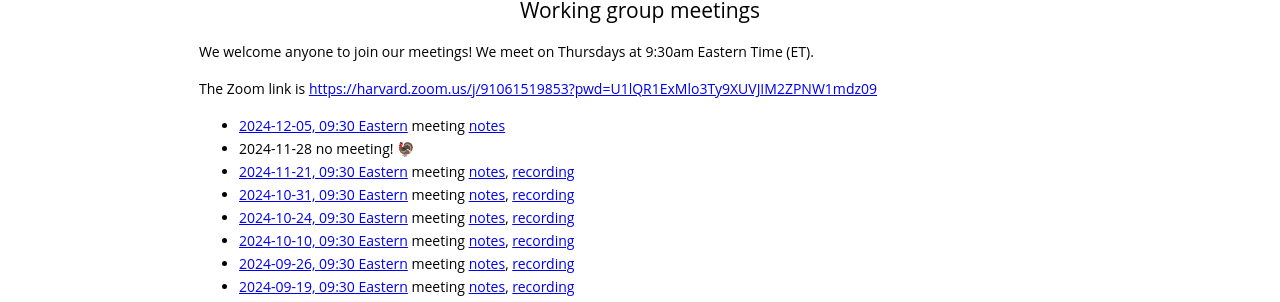
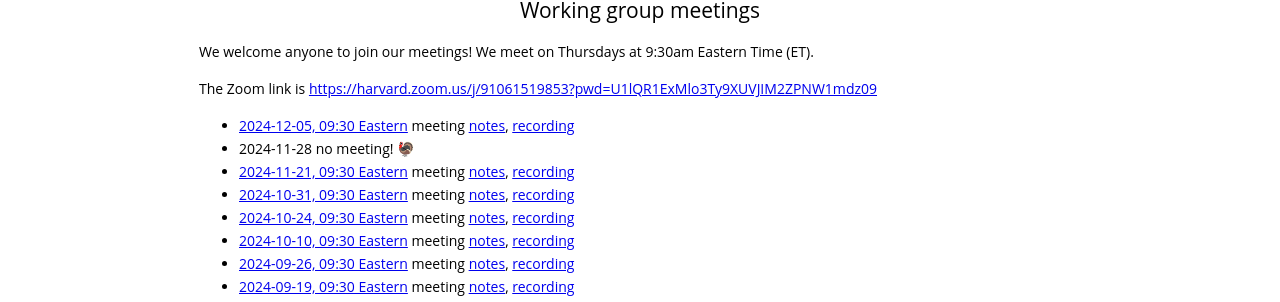
Before and after one commit to gdcc/ct.gdcc.io, a Jekyll site: the page built from index.md, in a window 1280 px wide and 900 px high, scrolled down 730 px. Shown: the part 144-446 px from the top of the window. Built offline with Jekyll 4.4.1, drawn with Linux system fonts in a browser that asks for light colours; our own code applies the rules of GitHub Pages for plain Markdown files.

Commit message:
add recording

```diff
--- a/index.md
+++ b/index.md
@@ -22,7 +22,7 @@ We welcome anyone to join our meetings! We meet on Thursdays at 9:30am Eastern T
 
 The Zoom link is <https://harvard.zoom.us/j/91061519853?pwd=U1lQR1ExMlo3Ty9XUVJIM2ZPNW1mdz09>
 
-- [2024-12-05, 09:30 Eastern](https://time.is/compare/0930_05_Dec_2024_in_Boston) meeting [notes](https://docs.google.com/document/d/1qZnns9AnZ-I0mfPaBmXjXhO7Sc__WQlnhec7nolFiNg/edit?usp=sharing)
+- [2024-12-05, 09:30 Eastern](https://time.is/compare/0930_05_Dec_2024_in_Boston) meeting [notes](https://docs.google.com/document/d/1qZnns9AnZ-I0mfPaBmXjXhO7Sc__WQlnhec7nolFiNg/edit?usp=sharing), [recording](https://harvard.zoom.us/rec/share/nIW-dbHCZ37iFjYEsdlNBxyiK53_CZa3-0SpCahR9OiiJ4YpnKym0UCuWiEPXCJM.1BrDAaIjAUj7J_Vz)
 - 2024-11-28 no meeting! 🦃
 - [2024-11-21, 09:30 Eastern](https://time.is/compare/0930_21_Nov_2024_in_Boston) meeting [notes](https://docs.google.com/document/d/1JALRaIcsjB7oLmN0rAtNyu1kZo28xXgG7sDR1RkRG4I/edit?usp=sharing), [recording](https://harvard.zoom.us/rec/share/U7oborizRCLG70dgAapcOEdeYJFcQcE3thkPmH-0cFy0Aw-_PcrUihrVqi3EU_KW.6mDA3KC6vbNn9__t)
 - [2024-10-31, 09:30 Eastern](https://time.is/compare/0930_31_Oct_2024_in_Boston) meeting [notes](https://docs.google.com/document/d/1C2s7FnxL0LIWbrFOHNEg21tkBtD0HJ3x9QZ3HvuA4VI/edit?usp=sharing), [recording](https://harvard.zoom.us/rec/share/696pvgwG02Uftc9K9WHmeyAifUEQDy0Xl5cvgg55nxGjvw7kNmZjXgjBPEzTyBw_.qltkH8hjV4AYE465)
```
